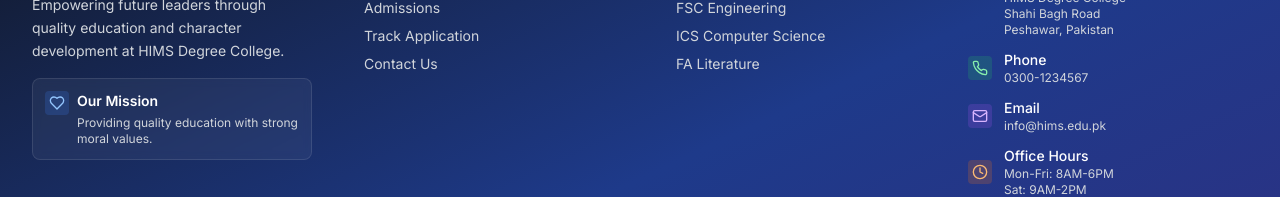
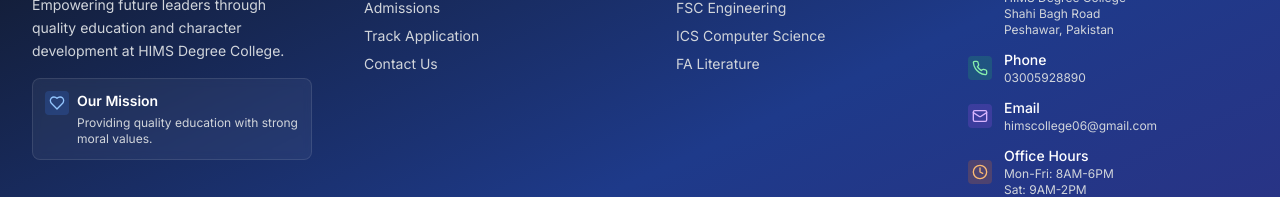
Before and after one commit to salmanfarooqi/hims-college-website-frontend, a Next.js app: page /about in a window 1280 px wide. Shown: the part 2548-2745 px from the top of the page. Built offline with nearby package versions, Linux system fonts and the light colour scheme.

Commit message:
remove-filter

```diff
--- a/app/apply/page.tsx
+++ b/app/apply/page.tsx
@@ -247,7 +247,7 @@
                 </div>
                                  <div className="bg-green-50 rounded-lg p-4 mb-4">
                    <p className="font-semibold text-green-800">EasyPaisa Account</p>
-                   <p className="text-lg font-mono text-green-700">0300-1234567</p>
+                   <p className="text-lg font-mono text-green-700">03005928890</p>
                    <p className="text-sm text-green-600">Available 24/7</p>
                  </div>
                 <div className="space-y-3 text-sm">
--- a/app/components/ApplicationForm.tsx
+++ b/app/components/ApplicationForm.tsx
@@ -388,7 +388,7 @@
                   <p><strong>Application Fee:</strong> <span className="text-2xl font-bold text-yellow-600">PKR 500</span></p>
                   <p><strong>Payment Method:</strong> Easypaisa</p>
                   <p><strong>Account Number:</strong> <span className="font-mono bg-gray-100 px-2 py-1 rounded">03001234567</span></p>
-                  <p><strong>Account Title:</strong> HIMS Degree College</p>
+                  <p><strong>Account Title:</strong> Nasir Ahmad Khan </p>
                 </div>
               </div>
             </div>
--- a/app/components/Footer.tsx
+++ b/app/components/Footer.tsx
@@ -164,7 +164,7 @@
                 </div>
                 <div>
                   <p className="text-white font-medium text-sm">Phone</p>
-                  <p className="text-gray-300 text-xs">0300-1234567</p>
+                  <p className="text-gray-300 text-xs">03005928890</p>
                 </div>
               </div>
 
@@ -174,7 +174,7 @@
                 </div>
                 <div>
                   <p className="text-white font-medium text-sm">Email</p>
-                  <p className="text-gray-300 text-xs">info@hims.edu.pk</p>
+                  <p className="text-gray-300 text-xs">himscollege06@gmail.com</p>
                 </div>
               </div>
 
--- a/app/components/Navigation.tsx
+++ b/app/components/Navigation.tsx
@@ -220,7 +220,7 @@
                   <div className="space-y-3">
                     <div className="flex items-center space-x-3 text-gray-600">
                       <Phone className="w-5 h-5 text-blue-600" />
-                      <span className="text-sm">0300-1234567</span>
+                      <span className="text-sm">03005928890</span>
                     </div>
                     <div className="flex items-center space-x-3 text-gray-600">
                       <Mail className="w-5 h-5 text-blue-600" />
--- a/app/components/ShiningStarsSection.tsx
+++ b/app/components/ShiningStarsSection.tsx
@@ -138,7 +138,7 @@
         </motion.div>
 
         {/* Year Filter */}
-        <motion.div
+        {/* <motion.div
           initial={{ opacity: 0, y: 20 }}
           whileInView={{ opacity: 1, y: 0 }}
           transition={{ duration: 0.6, delay: 0.3 }}
@@ -158,7 +158,7 @@
               ))}
             </select>
           </div>
-        </motion.div>
+        </motion.div> */}
 
         {/* Student Cards */}
         <div className="grid md:grid-cols-2 lg:grid-cols-4 gap-8">
@@ -210,7 +210,7 @@
                   </div>
 
                   {/* Year with Icon */}
-                  <div className="mb-4">
+                  {/* <div className="mb-4">
                     <div className="flex items-center space-x-2">
                       <div className="w-5 h-5 bg-green-100 rounded-full flex items-center justify-center">
                         <Target className="w-3 h-3 text-green-600" />
@@ -219,7 +219,7 @@
                         Year: {student.year}
                       </p>
                     </div>
-                  </div>
+                  </div> */}
 
                   {/* Program with Icon */}
                   <div className="mb-4">
```
